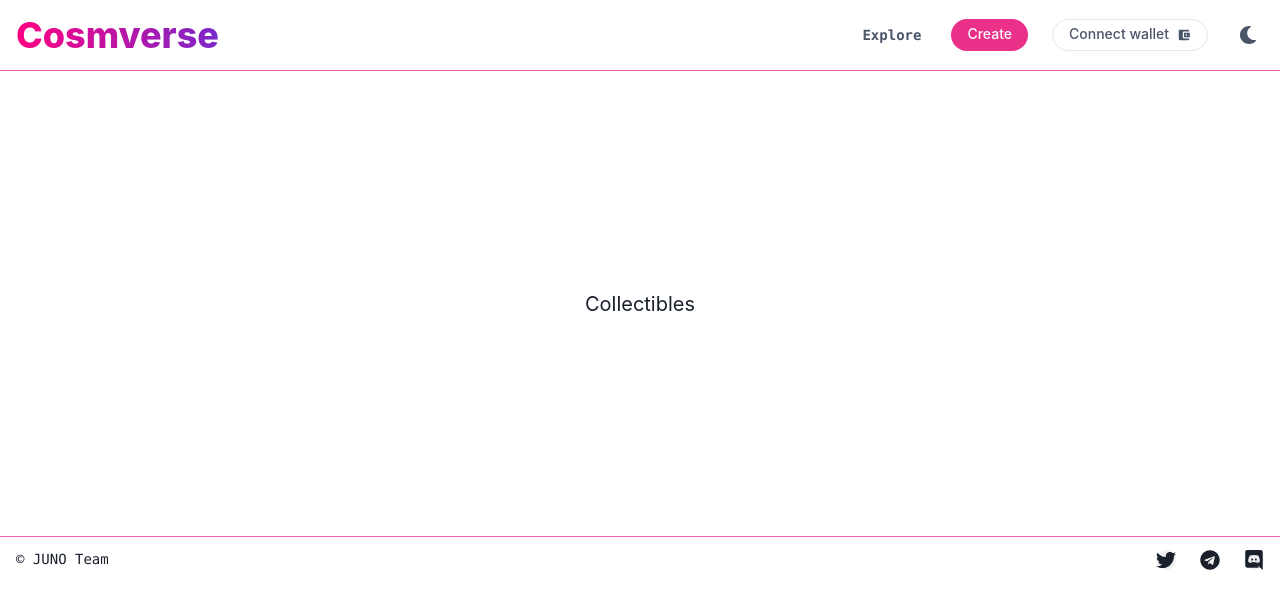
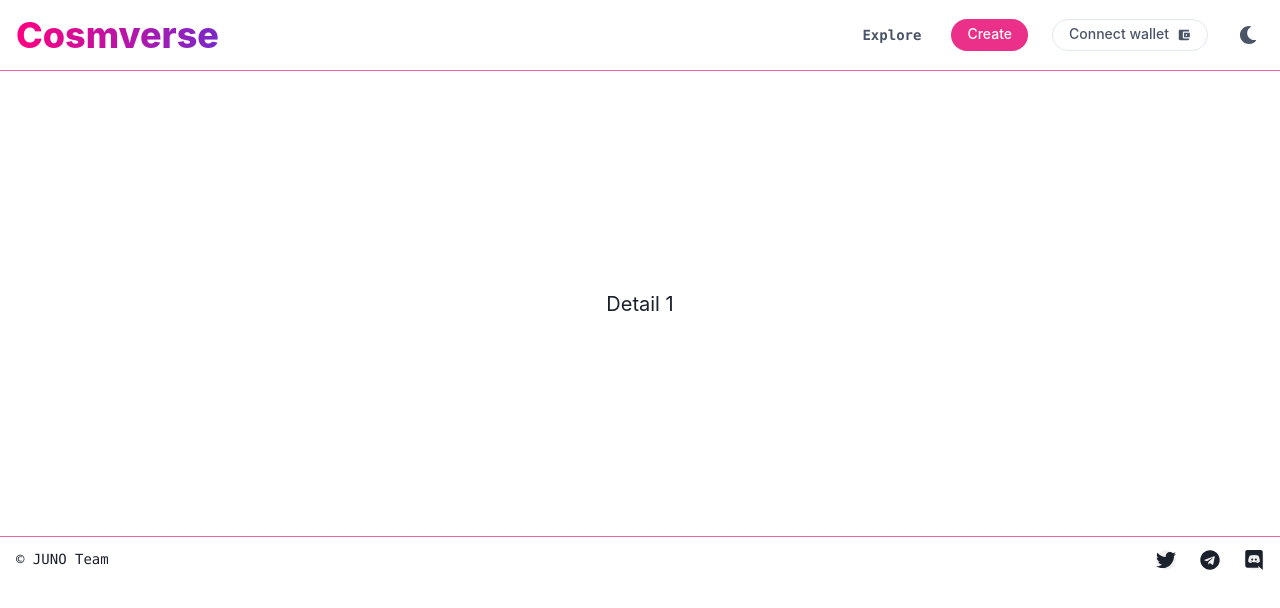
Before and after one commit to CosmosContracts/cosmverse, a React (Create React App) app: page /collectibles/1 in a window 1280 px wide. Shown: the top 608 px of the page. Built offline with nearby package versions, Linux system fonts and the light colour scheme.

Commit message:
Add detail collectible page

```diff
--- a/src/App/index.tsx
+++ b/src/App/index.tsx
@@ -17,6 +17,7 @@ import {
 import theme from "./theme"
 import { Navbar } from "./components/navbar"
 import { Footer } from "./components/footer"
+import { Detail } from "./pages/detail"
 
 export const App = () => (
   <ChakraProvider theme={theme}>
@@ -31,6 +32,12 @@ export const App = () => (
               component={Landing}
             />
             <Route
+              exact
+              path="/collectibles/:id"
+              component={Detail}
+            />
+            <Route
+              exact
               path="/collectibles"
               component={Collectibles}
             />
--- /dev/null
+++ b/src/App/pages/detail/index.tsx
@@ -0,0 +1,19 @@
+import * as React from "react"
+import {
+  Box,
+} from "@chakra-ui/react"
+import { useParams } from "react-router-dom";
+
+interface DetailParams {
+    readonly id: string;
+}
+
+export const Detail = () => {
+    const { id } = useParams<DetailParams>();
+
+    return (
+        <Box textAlign="center" fontSize="xl">
+            Detail {id}
+        </Box>
+    );
+}
```
